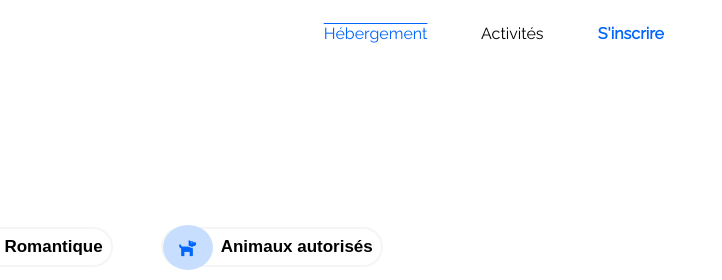
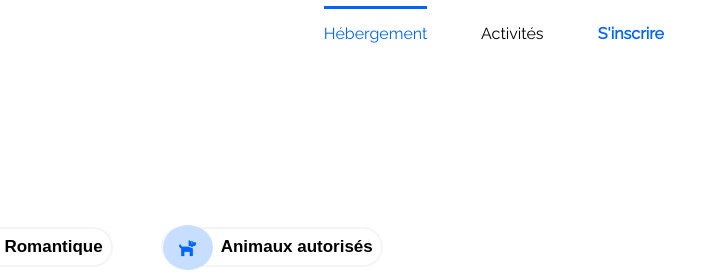
Before and after one commit to PopielarzManon/P2_Reservia, a plain HTML site: page index.html in a window 1280 px wide. In both pictures the pointer is over the link "Hébergement". Shown: the top 280 px of the page, 558-1280 px from the left. Drawn offline with Linux system fonts and the light colour scheme.

Commit message:
Upperlines link

```diff
--- a/CSS/style.css
+++ b/CSS/style.css
@@ -151,7 +151,10 @@ header a:visited{
 }
 header a:hover{
     color: #0065FC;
-    text-decoration: overline;
+    padding-top: 15px;
+    border-top-style: solid;
+    width: fit-content;
+
 
 }
 #alone{
```
